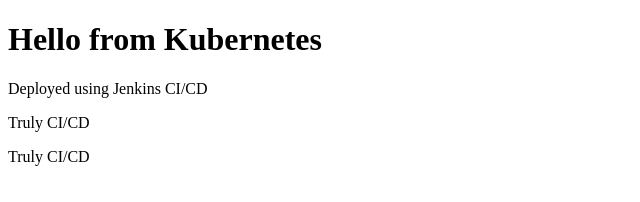
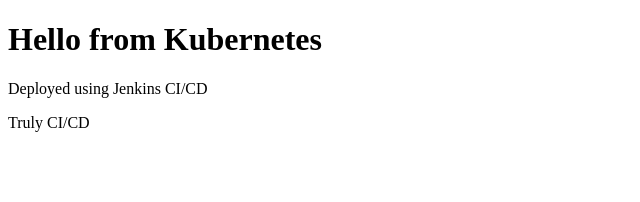
Before and after one commit to AadityaTiwary1/vle_7_1, a plain HTML site: page index.html in a window 1280 px wide. Shown: the full height of the page, 0-640 px from the left. Drawn offline with Linux system fonts and the light colour scheme.

Commit message:
Update index.html

```diff
--- a/index.html
+++ b/index.html
@@ -7,6 +7,5 @@
     <h1>Hello from Kubernetes </h1>
     <p>Deployed using Jenkins CI/CD</p>
     <p>Truly CI/CD</p>
-    <p>Truly CI/CD</p>
 </body>
 </html>
```
